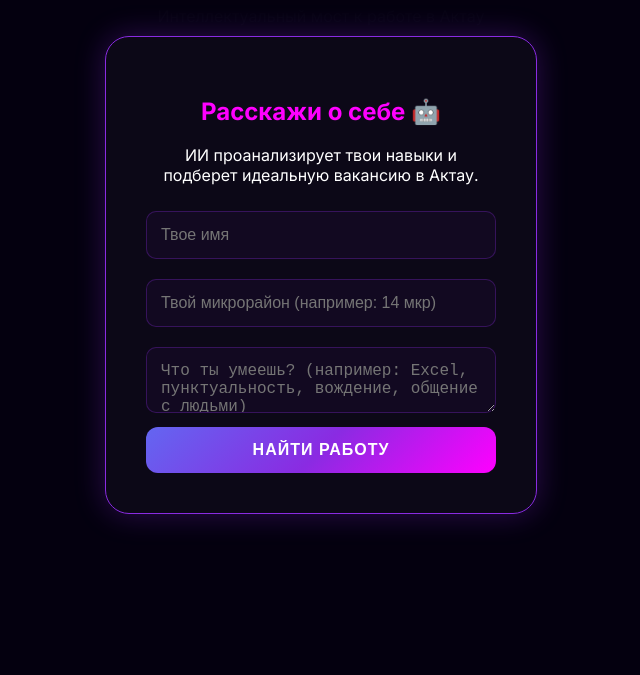
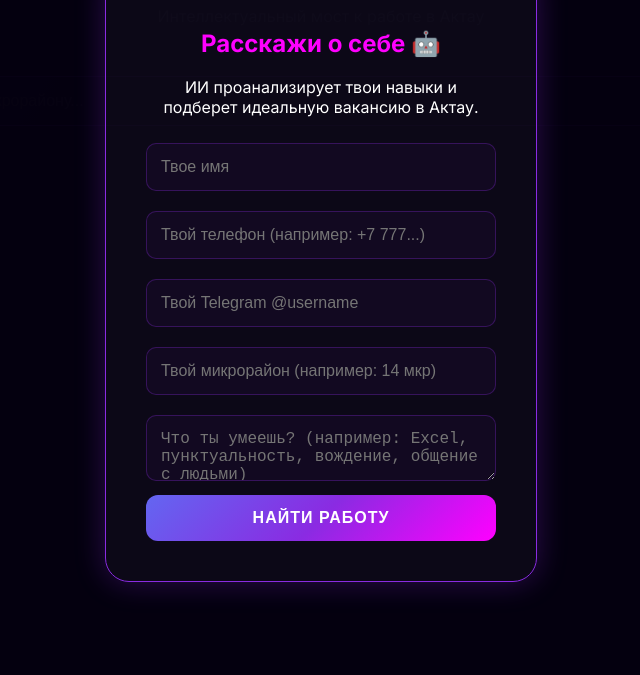
Before and after one commit to y21-code/jumys-ai, a website: page index.html in a window 1280 px wide. Shown: the part 125-800 px from the top of the page, without its empty margins (319-959 px from the left). Drawn offline with Linux system fonts and the light colour scheme.

Commit message:
Update index.html

```diff
--- a/index.html
+++ b/index.html
@@ -16,6 +16,9 @@
 
             <input type="text" id="user-name" placeholder="Твое имя">
 
+            <input type="text" id="user-phone" placeholder="Твой телефон (например: +7 777...)">
+            <input type="text" id="user-tg" placeholder="Твой Telegram @username">
+
             <input type="text" id="user-district" placeholder="Твой микрорайон (например: 14 мкр)">
 
             <textarea id="user-skills" placeholder="Что ты умеешь? (например: Excel, пунктуальность, вождение, общение с людьми)"></textarea>
@@ -26,6 +29,10 @@
 
     <h1>Jumys AI</h1>
     <p class="subtitle" style="text-align: center; opacity: 0.8;">Интеллектуальный мост к работе в Актау</p>
+
+    <div class="search-box" style="width: 90%; max-width: 1200px; margin: 0 auto 20px auto;">
+        <input type="text" id="jobSearch" placeholder="🔍 Поиск по профессии или микрорайону..." onkeyup="filterJobs()" style="background: rgba(255,255,255,0.05); border: 1px solid var(--purple-neon); color: white; padding: 15px; border-radius: 12px; width: 100%; box-sizing: border-box;">
+    </div>
 
     <div class="jobs-container">
         </div>
```
